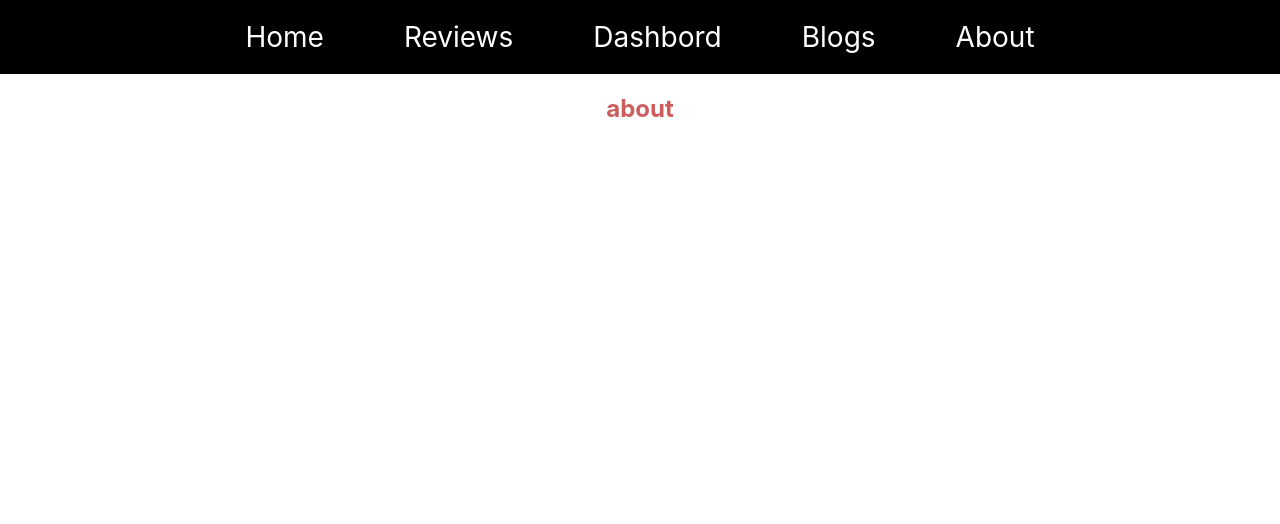
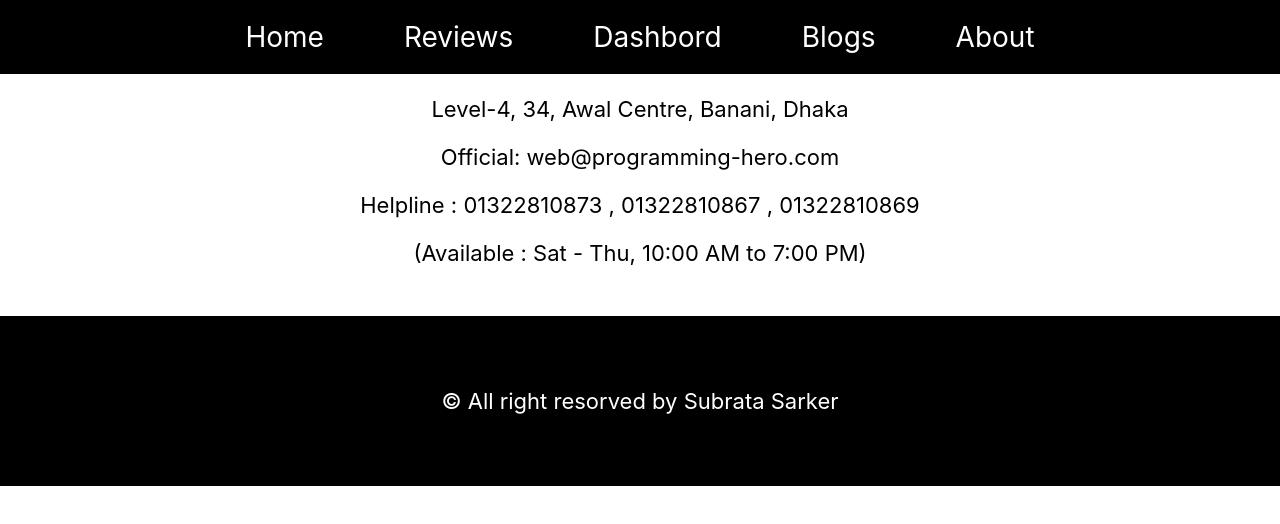
Before and after one commit to new-hero/assignment9, a React (Create React App) app: page /about in a window 1280 px wide. Shown: the top 524 px of the page. Built offline with nearby package versions, Linux system fonts and the light colour scheme.

Commit message:
footer section and about section are add

```diff
--- a/src/App.js
+++ b/src/App.js
@@ -8,6 +8,7 @@ import Dashbord from './components/Dashbord/Dashbord';
 import Blogs from './components/Blogs/Blogs';
 import About from './components/About/About';
 import Notfound from './components/Notffound/Notfound';
+import Footer from './components/Footer/Footer';
 
 
 
@@ -24,6 +25,7 @@ function App() {
         <Route path='/about' element={<About />} />
         <Route path='*' element={<Notfound />} />
       </Routes>
+      <Footer></Footer>
     </div>
   );
 }
--- a/src/components/About/About.js
+++ b/src/components/About/About.js
@@ -3,7 +3,10 @@ import React from 'react';
 const About = () => {
     return (
         <div>
-            <h2>about</h2>
+            <p> Level-4, 34, Awal Centre, Banani, Dhaka</p>
+            <p>Official: web@programming-hero.com</p>
+            <p>Helpline : 01322810873 , 01322810867 , 01322810869 </p>
+            <p>(Available : Sat - Thu, 10:00 AM to 7:00 PM)</p>
         </div>
     );
 };
--- /dev/null
+++ b/src/components/Footer/Footer.css
@@ -0,0 +1,7 @@
+.footer {
+    color: white;
+    background: #000;
+    text-align: center;
+    padding: 50px 0;
+    margin-top: 50px;
+}
--- /dev/null
+++ b/src/components/Footer/Footer.js
@@ -0,0 +1,12 @@
+import React from 'react';
+import './Footer.css'
+
+const Footer = () => {
+    return (
+        <div className='footer'>
+            <p> &copy; All right resorved by Subrata Sarker</p>
+        </div>
+    );
+};
+
+export default Footer;
```
